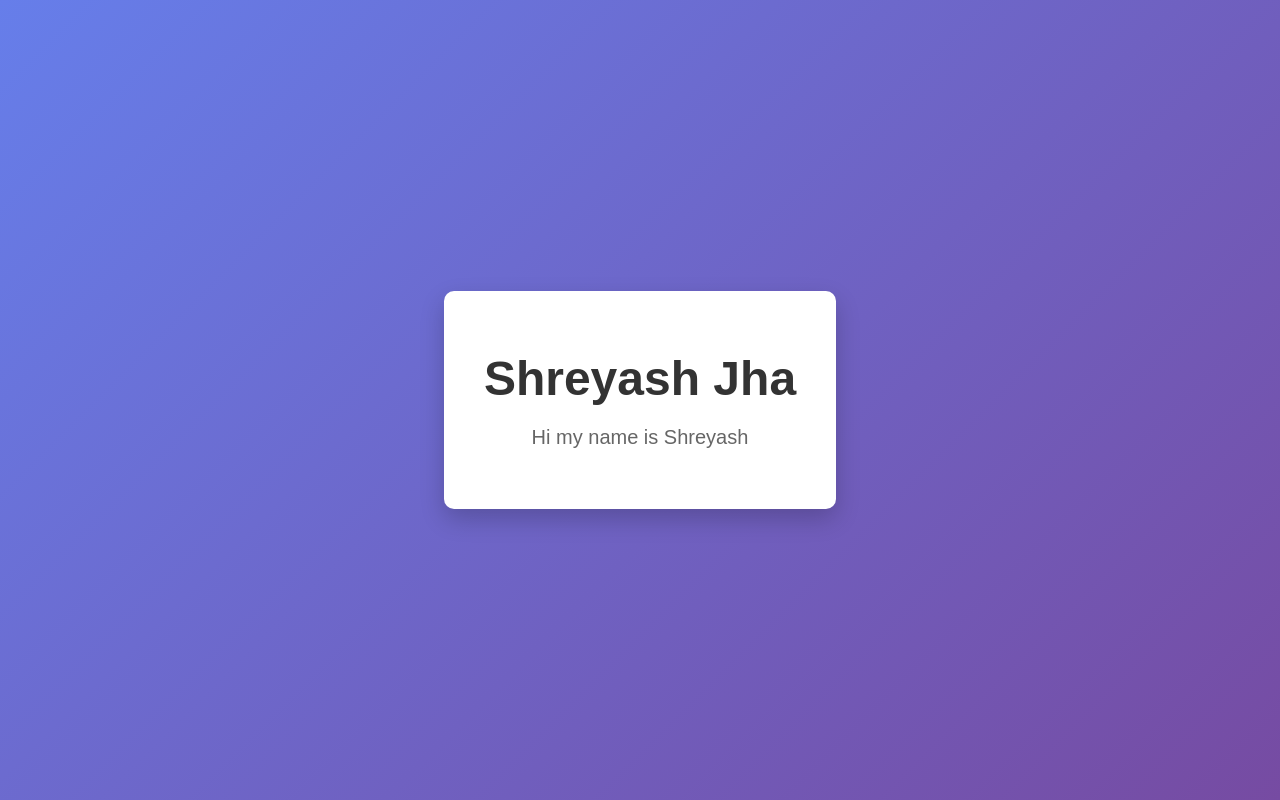
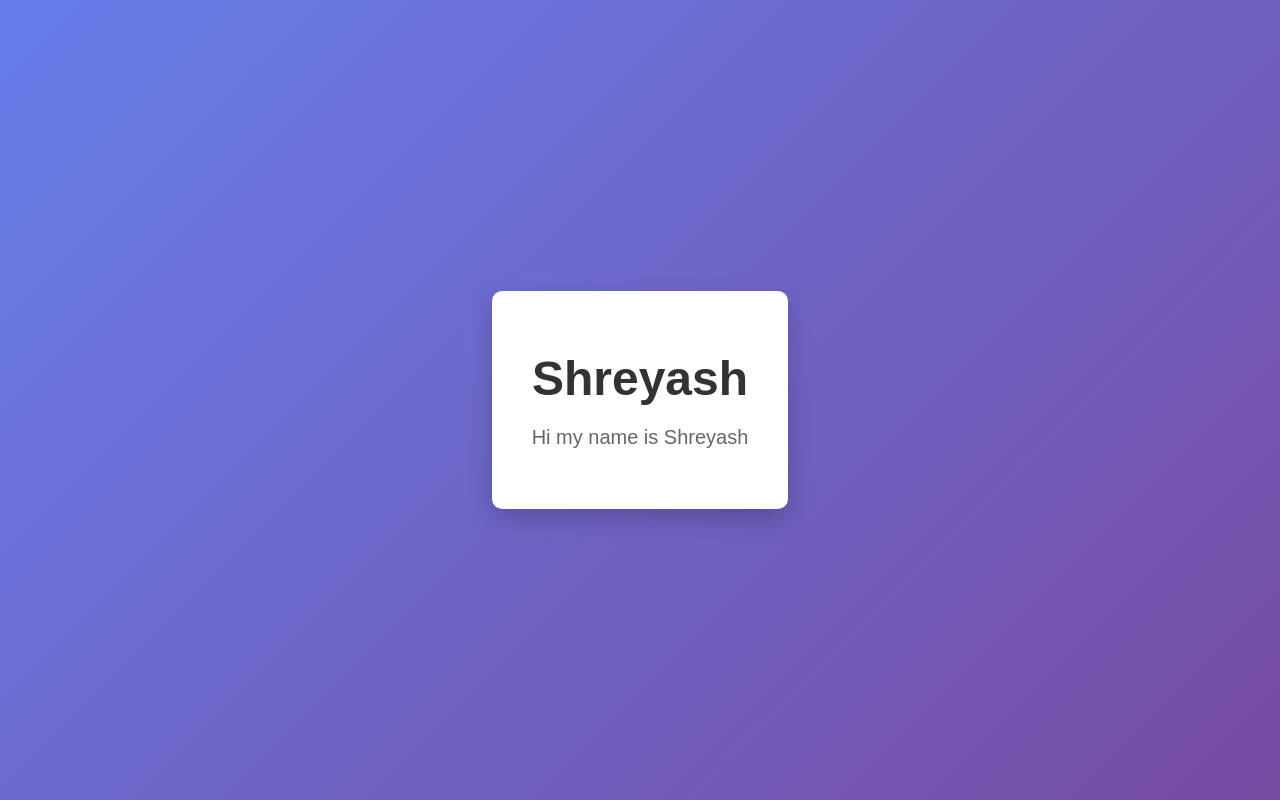
Before and after one commit to sjha27/shreyashjha, a plain HTML site: page index.html in a window 1280 px wide. Drawn offline with Linux system fonts and the light colour scheme.

Commit message:
Website update 2026-08-25 01:34:10

```diff
--- a/index.html
+++ b/index.html
@@ -8,7 +8,7 @@
 </head>
 <body>
     <div class="container">
-        <h1>Shreyash Jha</h1>
+        <h1>Shreyash</h1>
         <p class="intro">Hi my name is Shreyash</p>
     </div>
 </body>
```
